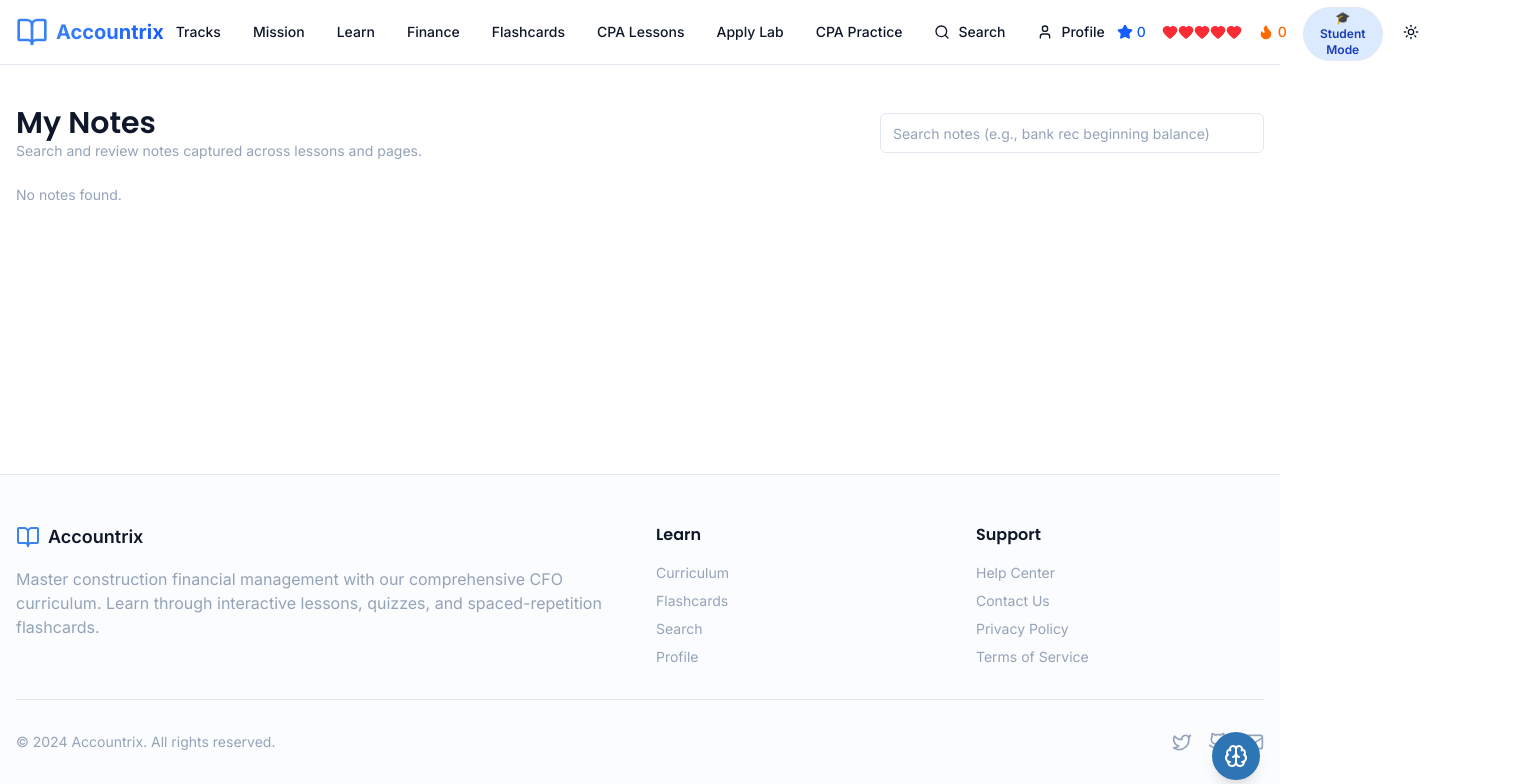
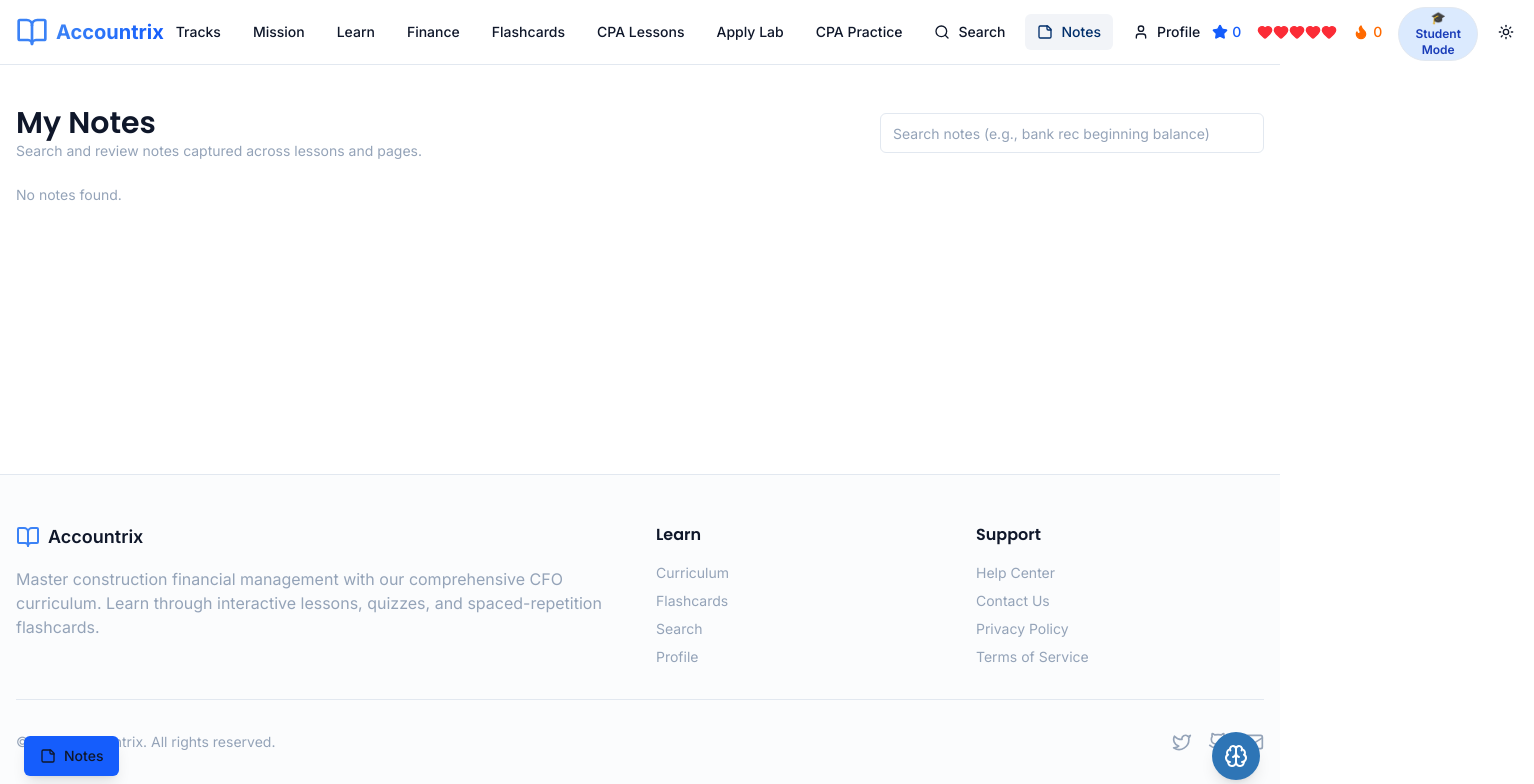
Before and after one commit to kennybhill7/AccountrixCPA-App, a Next.js app: page /notes in a window 1280 px wide. Shown: the top 784 px of the page, 1534 px wide, since content can reach past the window. Built offline with nearby package versions, Linux system fonts and the light colour scheme.

Commit message:
feat(notes): wire notes into study workflow

```diff
--- a/app/cpa/[unitId]/[weekId]/page.tsx
+++ b/app/cpa/[unitId]/[weekId]/page.tsx
@@ -5,6 +5,7 @@
 import Link from "next/link";
 import { Button } from "@/components/ui/button";
 import { LessonBody } from "@/components/LessonBody";
+import { LessonNotes } from "@/components/LessonNotes";
 import { QuizComponent } from "@/components/QuizComponent";
 import { EmptyState } from "@/components/EmptyState";
 import { ArrowLeft, ArrowRight, Play } from "lucide-react";
@@ -136,6 +137,10 @@
         <div className="max-w-4xl mx-auto">
           <LessonBody html={week.lessonHtml} monthId={unitId} weekId={weekId} />
 
+          <section className="mt-8 rounded-lg border bg-card p-5">
+            <LessonNotes monthId={unitId} weekId={weekId} />
+          </section>
+
           {/* Flashcards */}
           {week.flashcards?.length > 0 && (
             <div className="mt-10">
--- a/app/finance/[unitId]/[weekId]/page.tsx
+++ b/app/finance/[unitId]/[weekId]/page.tsx
@@ -7,6 +7,7 @@
 import { Button } from "@/components/ui/button";
 import { EmptyState } from "@/components/EmptyState";
 import { LessonBody } from "@/components/LessonBody";
+import { LessonNotes } from "@/components/LessonNotes";
 import { QuizComponent } from "@/components/QuizComponent";
 import { CalculatorDrawer } from "@/components/CalculatorDrawer";
 import { ParametricDrill } from "@/components/ParametricDrill";
@@ -136,6 +137,10 @@
         <div className="mx-auto max-w-4xl">
           <LessonBody html={week.lessonHtml} monthId={unitId} weekId={weekId} />
 
+          <section className="mt-8 rounded-lg border bg-card p-5">
+            <LessonNotes monthId={unitId} weekId={weekId} />
+          </section>
+
           <div className="mt-8">
             <CalculatorDrawer skills={week.skills ?? []} />
           </div>
--- a/app/layout.tsx
+++ b/app/layout.tsx
@@ -6,6 +6,7 @@
 import { Header } from "@/components/Header";
 import { Footer } from "@/components/Footer";
 import AskAI from "@/components/AskAI";
+import { SmartNotes } from "@/components/SmartNotes";
 
 const inter = Inter({
   subsets: ["latin"],
@@ -55,6 +56,7 @@
           </div>
           {/* Global AI tutor overlay (S1-C2) — portal-based, zero screen-jump */}
           <AskAI />
+          <SmartNotes />
         </ThemeProvider>
       </body>
     </html>
--- a/app/learn/[monthId]/[weekId]/page.tsx
+++ b/app/learn/[monthId]/[weekId]/page.tsx
@@ -5,6 +5,7 @@
 import Link from "next/link";
 import { Button } from "@/components/ui/button";
 import { LessonBody } from "@/components/LessonBody";
+import { LessonNotes } from "@/components/LessonNotes";
 import { BookmarkButton } from "@/components/BookmarkButton";
 import { ArrowLeft, ArrowRight, Play } from "lucide-react";
 import { useQuizResults } from "@/lib/store";
@@ -155,6 +156,10 @@
           {/* Lesson Content */}
           <LessonBody html={week.html} monthId={monthId} weekId={weekId} />
 
+          <section className="mt-8 rounded-lg border bg-card p-5">
+            <LessonNotes monthId={monthId} weekId={weekId} />
+          </section>
+
           {/* Interactive practice tool (e.g. m4-w1 → cost-code simulator) */}
           {WEEK_TOOLS[`${monthId}:${weekId}`] && (
             <div className="mt-8 p-4 rounded-lg border border-blue-200 dark:border-blue-800 bg-blue-50 dark:bg-blue-950/20">
--- a/app/notes/page.tsx
+++ b/app/notes/page.tsx
@@ -1,8 +1,10 @@
 "use client";
 
 import { useEffect, useMemo, useState } from "react";
+import Link from "next/link";
 import { Card, CardContent, CardHeader, CardTitle, CardDescription } from "@/components/ui/card";
 import { Input } from "@/components/ui/input";
+import { Button } from "@/components/ui/button";
 
 interface Note {
   id: string;
@@ -11,6 +13,16 @@
   weekId?: string;
   path?: string;
   text: string;
+}
+
+function noteHref(note: Note): string | null {
+  if (note.path) return note.path;
+  if (note.monthId && note.weekId) {
+    if (note.monthId.startsWith("m")) return `/learn/${note.monthId}/${note.weekId}`;
+    if (note.monthId.startsWith("fin-")) return `/finance/${note.monthId}/${note.weekId}`;
+    return `/cpa/${note.monthId}/${note.weekId}`;
+  }
+  return null;
 }
 
 export default function NotesPage() {
@@ -76,6 +88,11 @@
               </CardHeader>
               <CardContent>
                 <div className="text-sm whitespace-pre-wrap">{n.text}</div>
+                {noteHref(n) ? (
+                  <Button asChild variant="outline" size="sm" className="mt-4">
+                    <Link href={noteHref(n) ?? "#"}>Open source</Link>
+                  </Button>
+                ) : null}
               </CardContent>
             </Card>
           ))}
--- a/components/Header.tsx
+++ b/components/Header.tsx
@@ -6,7 +6,7 @@
 import { StreakHeartsXp } from "@/components/StreakHeartsXp";
 import { LearningModeToggle } from "@/components/LearningModeToggle";
 import { MobileNav } from "@/components/MobileNav";
-import { BookOpen, Search, User, Menu, X, Moon, Sun } from "lucide-react";
+import { BookOpen, Search, User, Menu, X, Moon, Sun, StickyNote } from "lucide-react";
 import { useTheme } from "next-themes";
 import { useState, useEffect } from "react";
 
@@ -109,6 +109,16 @@
             </Button>
             <Button
               asChild
+              variant={isActive("/notes") ? "secondary" : "ghost"}
+              size="sm"
+            >
+              <Link href="/notes">
+                <StickyNote className="h-4 w-4 mr-2" />
+                Notes
+              </Link>
+            </Button>
+            <Button
+              asChild
               variant={isActive("/profile") ? "secondary" : "ghost"}
               size="sm"
             >
--- a/components/MobileNav.tsx
+++ b/components/MobileNav.tsx
@@ -10,12 +10,13 @@
   Layers,
   ListChecks,
   Search,
+  StickyNote,
   Target,
   User,
   Zap,
 } from "lucide-react";
 
-// Same 10 destinations as the desktop Header nav.
+// Same destinations as the desktop Header nav.
 const items = [
   { href: "/tracks", label: "Tracks", icon: Layers },
   { href: "/mission", label: "Mission", icon: Target },
@@ -26,6 +27,7 @@
   { href: "/apply", label: "Apply Lab", icon: ClipboardCheck },
   { href: "/crossover", label: "CPA Practice", icon: ListChecks },
   { href: "/search", label: "Search", icon: Search },
+  { href: "/notes", label: "Notes", icon: StickyNote },
   { href: "/profile", label: "Profile", icon: User },
 ];
 
--- a/components/SmartNotes.tsx
+++ b/components/SmartNotes.tsx
@@ -1,9 +1,11 @@
 "use client";
 
 import { useEffect, useState } from "react";
+import Link from "next/link";
+import { usePathname } from "next/navigation";
+import { StickyNote } from "lucide-react";
 import { Button } from "@/components/ui/button";
 import { Dialog, DialogContent, DialogHeader, DialogTitle } from "@/components/ui/dialog";
-import { usePathname } from "next/navigation";
 
 interface Note {
   id: string;
@@ -42,9 +44,10 @@
     <>
       <Button
         onClick={() => setOpen(true)}
-        className="fixed bottom-6 left-6 bg-blue-600 hover:bg-blue-700 shadow-lg"
+        className="fixed bottom-6 left-6 z-50 bg-blue-600 shadow-lg hover:bg-blue-700"
       >
-        📝 Notes
+        <StickyNote className="mr-2 h-4 w-4" />
+        Notes
       </Button>
       <Dialog open={open} onOpenChange={setOpen}>
         <DialogContent>
@@ -55,25 +58,30 @@
             <textarea
               value={text}
               onChange={(e) => setText(e.target.value)}
-              className="w-full min-h-[100px] rounded border p-2"
-              placeholder="Jot your note; auto-saves locally"
+              className="min-h-[100px] w-full rounded border p-2"
+              placeholder="Jot the point you do not want to lose..."
             />
-            <div className="flex gap-2">
+            <div className="flex flex-wrap gap-2">
               <Button onClick={save} className="btn-primary">
                 Save
               </Button>
               <Button variant="outline" onClick={() => setOpen(false)}>
                 Close
               </Button>
+              <Button asChild variant="ghost">
+                <Link href="/notes" onClick={() => setOpen(false)}>
+                  View all notes
+                </Link>
+              </Button>
             </div>
             {notes.length > 0 && (
-              <div className="max-h-60 overflow-auto border rounded p-2">
+              <div className="max-h-60 overflow-auto rounded border p-2">
                 {notes.slice(0, 10).map((n) => (
-                  <div key={n.id} className="pb-2 mb-2 border-b last:border-0 last:mb-0 last:pb-0">
+                  <div key={n.id} className="mb-2 border-b pb-2 last:mb-0 last:border-0 last:pb-0">
                     <div className="text-xs text-muted-foreground">
-                      {new Date(n.createdAt).toLocaleString()} • {n.path}
+                      {new Date(n.createdAt).toLocaleString()} · {n.path}
                     </div>
-                    <div className="text-sm whitespace-pre-wrap">{n.text}</div>
+                    <div className="whitespace-pre-wrap text-sm">{n.text}</div>
                   </div>
                 ))}
               </div>
```
Also changed, not shown: .agent/tasks.json.
